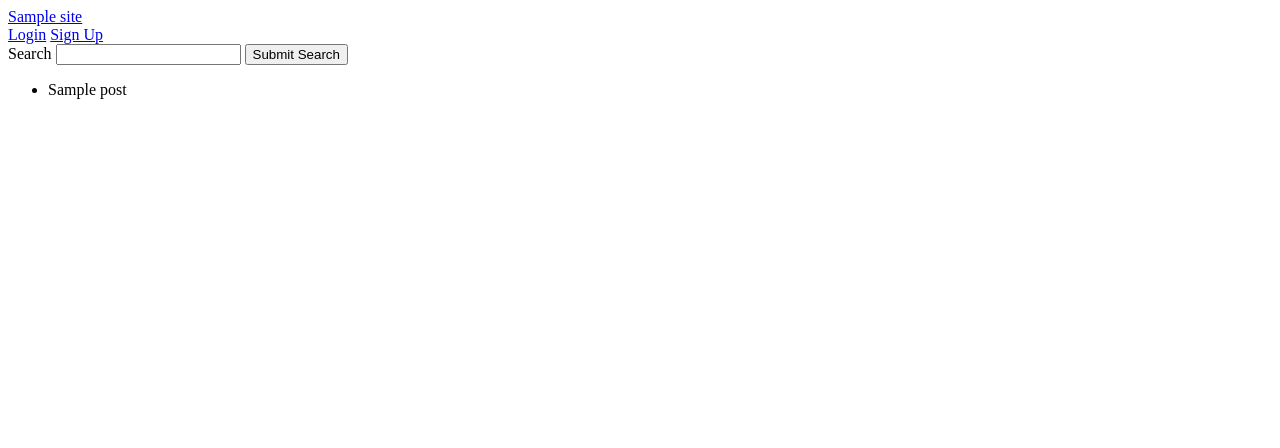
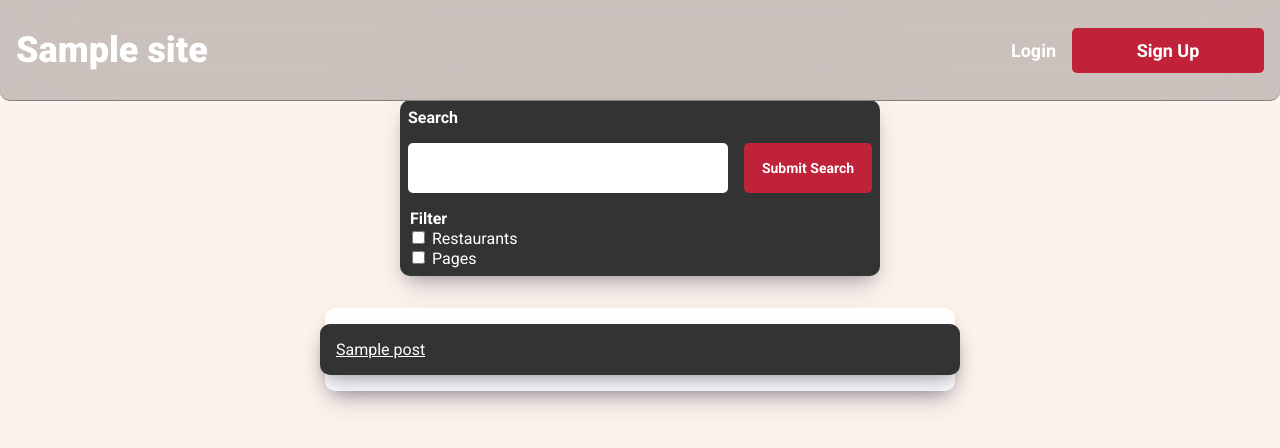
Before and after one commit to NateWaldschmidt/table-booker, a WordPress theme: template themes/table-booker/search.php in a window 1280 px wide. Shown: the top 448 px of the page. Run offline with PHP 8.4 and a stand-in for WordPress, Linux system fonts and the light colour scheme; the site name, menu and one post (Sample post) are stand-ins, and other content is empty; style sheets or scripts are compiled from the project's sources.

Commit message:
Added the search functionality with the option to filter the results.

```diff
--- /dev/null
+++ b/themes/table-booker/assets/js/search-filter.js
@@ -0,0 +1,50 @@
+/**
+ * Filters the results of the search after they
+ * have been displayed to the user.
+ *
+ * @author Nathaniel Waldschmidt Nathaniel.Waldsch@gmail.com
+ */
+(function() {
+    /** @var { NodeList } filterCBs All of the checkboxes used to filter results. */
+    const filterCBs = document.querySelectorAll('#form-site-search > fieldset [type=checkbox]');
+
+    /** @var { NodeList } searchResults All of the <li> elements that resulted from search. */
+    const searchResults = document.querySelectorAll('#site-search-results > li');
+
+    // Adds the event listener for when the checkboxes are toggled.
+    filterCBs?.forEach((cb) => {
+        cb.addEventListener('input', () => {
+            filterResults();
+        });
+    });
+
+    /**
+     * Gets a list of the toggled filters, then uses that
+     * to go through the posts in search of the
+     * data-post-type attribute.  The ones that don't
+     * exist in the Set of filters are removed.
+     *
+     * @author Nathaniel Waldschmidt Nathaniel.Waldsch@gmail.com
+     */
+    function filterResults() {
+        /** @var { Set } filters The toggled filters to check against.*/
+        let filters = new Set();
+
+        filterCBs?.forEach((cb) => {
+            if (cb.checked == true) {
+                filters.add(cb.value);
+            }
+        })
+
+        searchResults.forEach((liElem) => {
+            if (filters.size <= 0) {
+                liElem.hidden = false;
+            }
+            if (filters.has(liElem.getAttribute('data-post-type'))) {
+                liElem.hidden = false;
+            } else {
+                liElem.hidden = true;
+            }
+        })
+    }
+})();
--- /dev/null
+++ b/themes/table-booker/assets/sass/components/_searchform.scss
@@ -0,0 +1,53 @@
+@use '../utilities/variables' as var;
+@use 'input';
+
+#form-site-search {
+    display:               grid;
+    grid-template-columns: 1fr 8rem;
+    gap:                   1rem;
+
+    max-width:     30rem;
+    margin:         0 auto;
+    padding:        0.5rem;
+    border-radius:  10px;
+    box-sizing:     border-box;
+
+    background-color: var.$color-bg-dark;
+    box-shadow:       var.$bs-light;
+
+    @media screen and (var.$mobile-only) {
+        grid-template-columns: 1fr;
+        margin: 0 var.$mobile-margin;
+    }
+
+    [type=search] {
+        height: 50px;
+        padding: 0 0.5rem;
+    }
+    [type=submit] {
+        height: 50px;
+    }
+
+    & > label, legend {
+        grid-column: 1 / -1;
+
+        color:       var.$color-font-light;
+        font-weight: 700;
+    }
+
+    fieldset {
+        display: flex;
+        flex-direction: column;
+
+        grid-column: 1 / -1;
+
+        margin:     0;
+        padding:    0;
+        border:     none;
+        box-sizing: border-box;
+
+        & > label {
+            color: var.$color-font-light;
+        }
+    }
+}
--- /dev/null
+++ b/themes/table-booker/assets/sass/components/inputs/_button.scss
@@ -0,0 +1,27 @@
+@use '../../utilities/variables' as var;
+
+.btn {
+    cursor: pointer;
+
+    padding: 0.35rem 0;
+    box-sizing:    border-box;
+    border:        none;
+    border-radius: 5px;
+
+    background-color: var.$color-primary;
+
+    color:       var.$color-font-light;
+    font-family: 'Roboto', sans-serif;
+    font-size:   0.875rem;
+    font-weight: bold;
+
+    transition: transform ease 250ms;
+
+    &:hover:not(:active) {
+        transform: scale(1.025);
+    }
+
+    &:active {
+        transform: scale(0.975);
+    }
+}
--- /dev/null
+++ b/themes/table-booker/assets/sass/components/inputs/_checkbox.scss
@@ -0,0 +1,5 @@
+@use '../../utilities/variables' as var;
+
+.tb-cb {
+
+}
--- /dev/null
+++ b/themes/table-booker/assets/sass/search.scss
@@ -0,0 +1,54 @@
+@use 'components/searchform';
+@use 'components/inputs/button';
+
+@use 'utilities/global';
+@use 'utilities/variables' as var;
+
+main {
+    max-width: var.$wrap-val;
+    margin: 0 auto;
+}
+
+#site-search-results {
+    display: flex;
+    flex-direction: column;
+    align-items: center;
+
+    margin: 0;
+    padding: 0;
+
+    list-style: none;
+
+    max-width: calc(40rem - 10px);
+    margin: 2rem auto;
+    padding: 0.5rem 0;
+    border-radius: 10px;
+    box-sizing: border-box;
+
+    background-color: var.$color-bg-light;
+    box-shadow: var.$bs-light;
+
+    @media screen and (var.$mobile-only) {
+        margin: 0.5rem var.$mobile-margin;
+    }
+
+    & > * {
+        width: calc(100% + 10px);
+        margin: 0.5rem 0;
+        padding: 1rem;
+        border-radius: 10px;
+        box-sizing: border-box;
+
+        background-color: var.$color-bg-dark;
+        box-shadow: var.$bs-light;
+
+        @media screen and (var.$mobile-only) {
+            margin: 0.5rem var.$mobile-margin;
+        }
+
+        & > * {
+            color: var.$color-font-light;
+            margin: 0;
+        }
+    }
+}
--- a/themes/table-booker/assets/sass/utilities/_global.scss
+++ b/themes/table-booker/assets/sass/utilities/_global.scss
@@ -1,3 +1,4 @@
+@use '../components/header';
 @use 'variables' as var;
 
 @import url('https://fonts.googleapis.com/css2?family=Roboto:wght@400;700;900&display=swap');
--- a/themes/table-booker/search.php
+++ b/themes/table-booker/search.php
@@ -1,15 +1,35 @@
 <?php
 /* Template Name: Search Page */
+
+add_action('wp_head', function() { ?>
+    <link rel="stylesheet" href="<?php echo get_template_directory_uri(); ?>/assets/css/search.css?v=<?php echo filemtime(get_template_directory().'/assets/css/search.css'); ?>">
+<?php });
+
+// The script to filter results.
+wp_enqueue_script(
+    'search-filter',
+    get_template_directory_uri().'/assets/js/search-filter.js',
+    array(),
+    '1.0.0',
+    filemtime(get_template_directory().'/assets/js/search-filter.js')
+);
 
 get_header();
 ?>
 
 <main>
     <?php get_search_form(); ?>
-    <ul>
+    <ul id="site-search-results">
         <?php if (have_posts()): ?>
             <?php while(have_posts()): the_post(); ?>
-                <li><?php esc_html(the_title()); ?></li>
+                <li data-post-type="<?php echo esc_attr(get_post_type()); ?>">
+                    <a href="<?php esc_url(the_permalink()); ?>">
+                        <?php esc_html(the_title()); ?>
+                    </a>
+                    <p>
+                        <?php echo esc_html(get_post_meta(get_the_id(), 'restaurant_description', true)); ?>
+                    </p>
+                </li>
             <?php endwhile; ?>
         <?php endif; ?>
     </ul>
--- a/themes/table-booker/searchform.php
+++ b/themes/table-booker/searchform.php
@@ -1,9 +1,9 @@
-<form action="/" method="get" role="search">
+<form id="form-site-search" action="/" method="get" role="search">
     <label for="site-search">Search</label>
     <input
     type        ="search"
+    id          ="site-search"
     name        ="s"
-    id          ="site-search"
     value       ="<?php the_search_query(); ?>"
     aria-label  ="website"
     autocomplete="on"
@@ -11,9 +11,23 @@
 
     <button
     type      ="submit"
+    class     ="btn"
     aria-label="Submit Search"
     title     ="Submit Search"
     >
         Submit Search
     </button>
+
+    <fieldset>
+        <legend>Filter</legend>
+        <label for="ss-filt-restaurants">
+            <input type="checkbox" name="filter-restaurants" id="ss-filt-restaurants" value="restaurant">
+            Restaurants
+        </label>
+
+        <label for="ss-filt-pages">
+            <input type="checkbox" name="filter-pages" id="ss-filt-pages" value="page">
+            Pages
+        </label>
+    </fieldset>
 </form>
```
